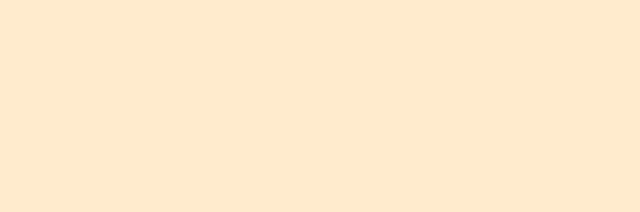
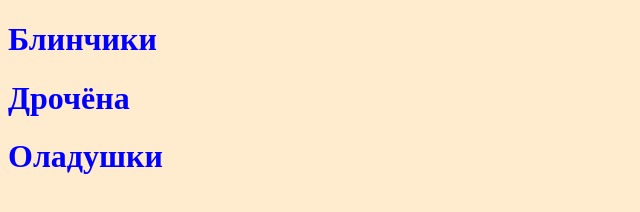
Before and after one commit to Ufaumpk/recipe-book, a plain HTML site: page index.html in a window 1280 px wide. Shown: the whole page, without its empty margins (0-640 px from the left). Drawn offline with Linux system fonts and the light colour scheme.

Commit message:
feat: add recipe list

```diff
--- a/index.html
+++ b/index.html
@@ -7,6 +7,8 @@
     <title>Мои рецепты</title>
 </head>
 <body>
-
+    <h1>Блинчики</h1>
+    <h1>Дрочёна</h1>
+    <h1>Оладушки</h1>
 </body>
 </html>
```
